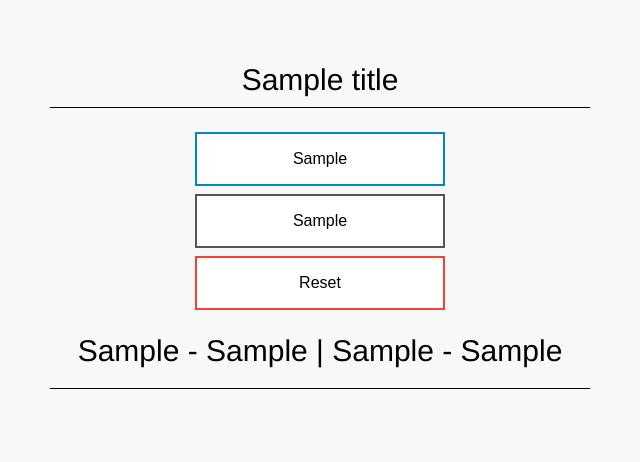
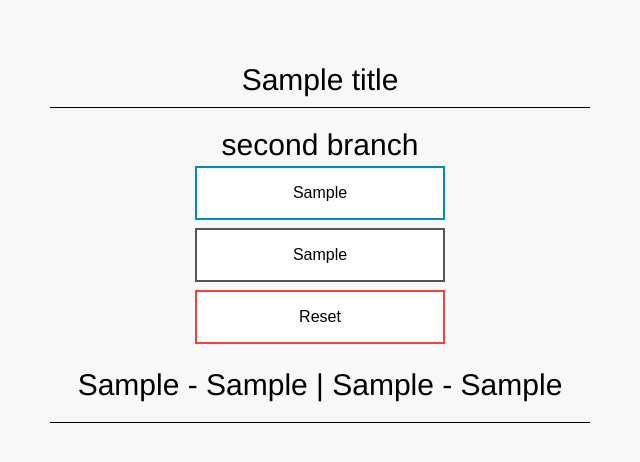
Before and after one commit to paulrayer/PSJenkinsCICD, a Flask app: template azure-vote/azure-vote/templates/index.html in a window 1280 px wide. Shown: the top 462 px of the page, without its empty margins (320-960 px from the left). Run offline with Flask 3, Linux system fonts and the light colour scheme; the template is opened without the code that fills it: most values are stand-ins (such as "Sample title", 1, 10 or a date in 2020).

Commit message:
second branch

```diff
--- a/azure-vote/azure-vote/templates/index.html
+++ b/azure-vote/azure-vote/templates/index.html
@@ -16,6 +16,7 @@
         <div id="logo">{{title}}</div>
         <div id="space"></div>
         <div id="form">
+	<div>second branch</div>
         <button name="vote" value="{{button1}}" onclick="send()" class="button button1">{{button1}}</button>
         <button name="vote" value="{{button2}}" onclick="send()" class="button button2">{{button2}}</button>
         <button name="vote" value="reset" onclick="send()" class="button button3">Reset</button>
```
